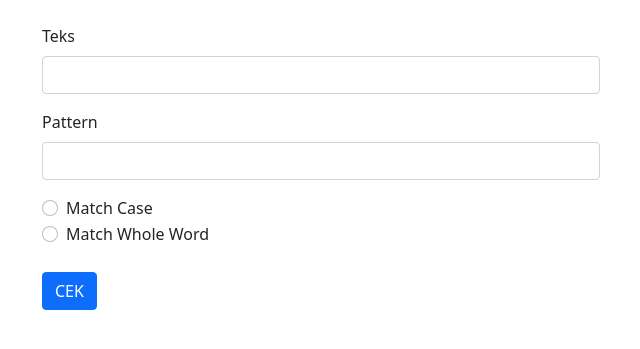
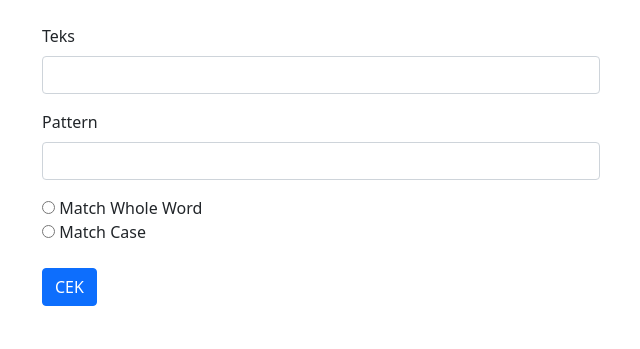
Before and after one commit to Raymond-15/latihan_algoritma, a PHP site: page / in a window 1280 px wide. Shown: the top 349 px of the page, without its empty margins (40-680 px from the left). Run offline with PHP 8.4, Linux system fonts and the light colour scheme.

Commit message:
perbaiki bug radio button

```diff
--- a/PatternSearchingAlgorithm/index.php
+++ b/PatternSearchingAlgorithm/index.php
@@ -95,17 +95,13 @@ $q = 101;
                         <input type="text" name="pattern" class="form-control" id="pattern">
                     </div>
 
-                    <div class="form-check">
-                        <input class="form-check-input" type="radio" name="matchCase" id="flexRadioDefault1">
-                        <label class="form-check-label" for="flexRadioDefault1">
-                            Match Case
-                        </label>
+                    <div class="custom-control custom-radio custom-control-inline">
+                        <input type="radio" id="customRadioInline1" name="customRadioInline1" value="matchWholeWord" class="custom-control-input">
+                        <label class="custom-control-label" for="customRadioInline1">Match Whole Word</label>
                     </div>
-                    <div class="form-check">
-                        <input class="form-check-input" type="radio" name="matchWholeWord" id="flexRadioDefault2">
-                        <label class="form-check-label" for="flexRadioDefault2">
-                            Match Whole Word
-                        </label>
+                    <div class="custom-control custom-radio custom-control-inline">
+                        <input type="radio" id="customRadioInline2" name="customRadioInline1" value="matchCase" class="custom-control-input">
+                        <label class="custom-control-label" for="customRadioInline2">Match Case</label>
                     </div>
                     <br>
                     <button type="submit" name="submit" class="btn btn-primary">CEK</button>
@@ -118,6 +114,7 @@ $q = 101;
         <div class="row-lg">
             <div class="col-lg">
                 <?php
+                $_POST['customRadioInline1'] = '';
                 if (isset($_POST['submit'])) {
                     if ($_POST['teks'] == null) {
                         echo '<script type="text/javascript">
@@ -128,11 +125,11 @@ $q = 101;
                         alert("kolom Pattern tidak boleh kosong!");
                         </script>';
                     } else {
-                        if (isset($_POST['matchWholeWord'])) {
+                        if ($_POST['customRadioInline1'] == 'matchWholeWord') {
                             $txt = strtolower($_POST['teks']);
                             $pat = strtolower($_POST['pattern']);
                             search($pat, $txt, $q);
-                        } elseif (isset($_POST['matchCase'])) {
+                        } elseif ($_POST['customRadioInline1'] == 'matchCase') {
                             $txt = $_POST['teks'];
                             $pat = $_POST['pattern'];
                             search($pat, $txt, $q);
@@ -143,6 +140,7 @@ $q = 101;
                         }
                     }
                 }
+
                 ?>
             </div>
         </div>
```
